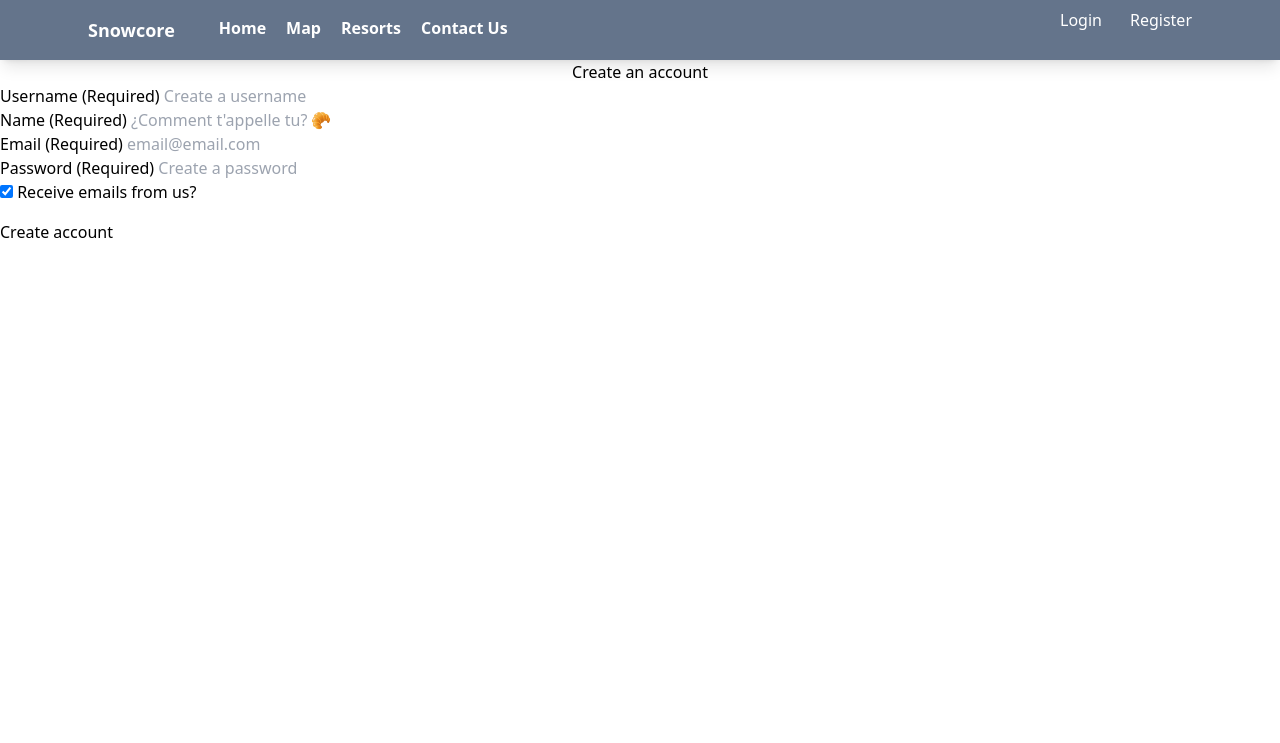
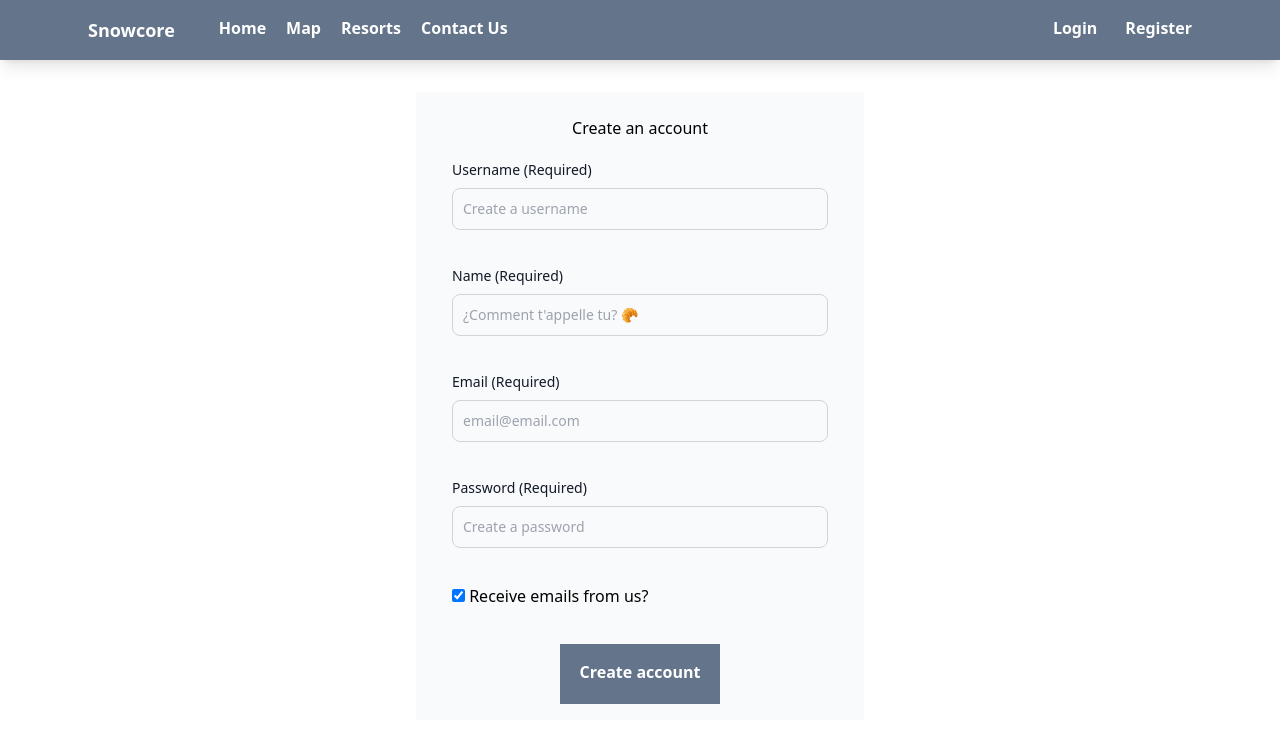
Before and after one commit to lewis-holmes-98/com617group10, a Node server app: page /signup in a window 1280 px wide. Shown: the top 743 px of the page. Run offline with Node 20, Linux system fonts and the light colour scheme; some libraries are stand-ins or nearby versions.

Commit message:
New styling

```diff
--- a/views/common/header.ejs
+++ b/views/common/header.ejs
@@ -16,7 +16,7 @@
 
               <div class="hidden md:flex items-center space-x-1">
                 <a href="/"
-                  class="py-4 px-2 text-white border-b-4 font-semibold bg-slate-500 hover:bg-slate-300 border-slate-500 transition duration-300 ">
+                  class="py-4 px-2 text-white border-b-4 font-semibold bg-slate-500 hover:bg-slate-300 border-slate-500 transition duration-300">
                   Home</a>
                 <a href="/map"
                   class="py-4 px-2 text-white border-b-4 font-semibold bg-slate-500 hover:bg-slate-300 border-slate-500 transition duration-300">
@@ -36,20 +36,20 @@
                 <% if(user) { %>
 
                   <a href="/logout"
-                    class="py-2 px-2 font-medium text-white rounded hover:bg-sky-100 hover:text-gray-600 transition duration-300">
+                    class="py-4 px-2 text-white border-b-4 font-semibold bg-slate-500 hover:bg-slate-300 border-slate-500 transition duration-300">
                     <%= user.username %> (Logout)
                   </a>
                   <a href="/saved"
-                    class="py-2 px-2 font-medium text-white rounded hover:bg-sky-100 hover:text-gray-600 transition duration-300">
+                    class="py-4 px-2 text-white border-b-4 font-semibold bg-slate-500 hover:bg-slate-300 border-slate-500 transition duration-300">
                     Saved</a>
 
                   <% }%>
 
                     <% if(!user) { %>
                       <a href="/login"
-                        class="py-2 px-2 font-medium text-white rounded hover:bg-sky-100 hover:text-gray-600 transition duration-300">
+                        class="py-4 px-2 text-white border-b-4 font-semibold bg-slate-500 hover:bg-slate-300 border-slate-500 transition duration-300">
                         Login </a>
-                      <a class="nav-link py-2 px-2 font-medium text-white rounded hover:bg-sky-100 hover:text-gray-600 transition duration-300"
+                      <a class="py-4 px-2 text-white border-b-4 font-semibold bg-slate-500 hover:bg-slate-300 border-slate-500 transition duration-300"
                         href="/signup"> Register </a>
 
                       <% } %>
--- a/views/signup.ejs
+++ b/views/signup.ejs
@@ -9,7 +9,8 @@
 </head>
 <body>
   <%- include('common/header'); -%>
-  <main class="container" style="flex: 1 0 auto;">
+
+  <main class="container mx-auto mt-8 px-4 pt-6 object-fill max-w-md bg-gray-50">
 
       <div class="text-center">
         <p class="blog-header-logo text-dark">Create an account</p>
@@ -17,12 +18,11 @@
 
       <div class="d-flex justify-content-center align-items-center">
         <form method="POST" action="/signup">
-
-          <div class="form-group">
-            <label for="name">Username (Required)</label>
+          <div class="form-group mb-4 px-5 pt-5">
+            <label for="name" class="block mb-2 text-sm font-medium text-gray-900 dark:text-gray-300">Username (Required)</label>
             <input
               type="username"
-              class="form-control"
+              class="form-control bg-gray-50 border border-gray-300 text-gray-900 text-sm rounded-lg focus:ring-blue-500 focus:border-blue-500 block w-full p-2.5 dark:bg-gray-700 dark:border-gray-600 dark:placeholder-gray-400 dark:text-white dark:focus:ring-blue-500 dark:focus:border-blue-500"
               id="username"
               name="username"
               placeholder="Create a username"/>
@@ -32,11 +32,11 @@
               <% } %>
           </div>
 
-          <div class="form-group">
-              <label for="name">Name (Required)</label>
+          <div class="form-group mb-4 px-5 pt-5"">
+              <label for="name" class="block mb-2 text-sm font-medium text-gray-900 dark:text-gray-300">Name (Required)</label>
               <input
                 type="text"
-                class="form-control"
+                class="form-control bg-gray-50 border border-gray-300 text-gray-900 text-sm rounded-lg focus:ring-blue-500 focus:border-blue-500 block w-full p-2.5 dark:bg-gray-700 dark:border-gray-600 dark:placeholder-gray-400 dark:text-white dark:focus:ring-blue-500 dark:focus:border-blue-500"
                 id="name"
                 name="name"
                 placeholder="¿Comment t'appelle tu? 🥐"/>
@@ -46,11 +46,11 @@
                 <% } %>
             </div>
 
-          <div class="form-group">
-            <label for="name">Email (Required)</label>
+          <div class="form-group mb-4 px-5 pt-5"">
+            <label for="name" class="block mb-2 text-sm font-medium text-gray-900 dark:text-gray-300">Email (Required)</label>
             <input
               type="email"
-              class="form-control"
+              class="form-control bg-gray-50 border border-gray-300 text-gray-900 text-sm rounded-lg focus:ring-blue-500 focus:border-blue-500 block w-full p-2.5 dark:bg-gray-700 dark:border-gray-600 dark:placeholder-gray-400 dark:text-white dark:focus:ring-blue-500 dark:focus:border-blue-500"
               id="email"
               name="email"
               placeholder="email@email.com"/>
@@ -60,19 +60,21 @@
             <% } %>
           </div>
 
-          <div class="form-group">
-            <label for="password">Password (Required)</label>
-            <input type="password" class="form-control" name="password" placeholder = "Create a password"/>
+          <div class="form-group mb-4 px-5 pt-5"">
+            <label for="password" class="block mb-2 text-sm font-medium text-gray-900 dark:text-gray-300">Password (Required)</label>
+            <input type="password" class="form-control bg-gray-50 border border-gray-300 text-gray-900 text-sm rounded-lg focus:ring-blue-500 focus:border-blue-500 block w-full p-2.5 dark:bg-gray-700 dark:border-gray-600 dark:placeholder-gray-400 dark:text-white dark:focus:ring-blue-500 dark:focus:border-blue-500" name="password" placeholder = "Create a password"/>
             <% if (errors['password']) { %>
             <p style="color: red"><%= errors['password'].message %></p>
             <% } %>
           </div>
 
-          <input type="checkbox" id="emailYes" name="emailYes" value="Opt in to receive emails?" checked>
-          <label for="emailYes">Receive emails from us?</label><br>
-
-
-          <button type="submit" style="margin-top: 1rem;margin-bottom: 2rem;" class="btn btn-primary">Create account</button>
+          <div class="mb-4 px-5 pt-5">
+            <input type="checkbox" id="emailYes" name="emailYes" value="Opt in to receive emails?" checked>
+            <label for="emailYes" class="">Receive emails from us?</label><br>
+          </div>
+          <div class="pb-4 px-5 pt-5 flex justify-center">
+            <button type="submit" class="btn btn-primary py-4 px-5 text-white border-b-4 font-semibold bg-slate-500 hover:bg-slate-300 border-slate-500 transition duration-300">Create account</button>
+          </div>
         </form>
       </div>
 
```
Also changed, not shown: views/index.ejs (+21 -5 lines), views/login.ejs (+14 -10 lines).
